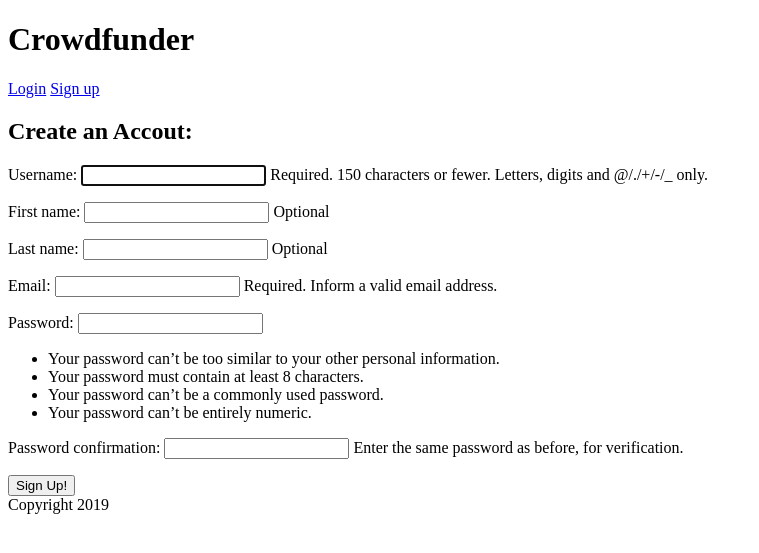
After one commit to cindychea/crowdfunder, a Django app: page /signup/ in a window 1280 px wide. The commit adds this page. Shown: the top 553 px of the page, without its empty margins (0-759 px from the left). Run offline with Django 3.2, Linux system fonts and the light colour scheme.

Commit message:
Created logic for SignUp, Login and Logout. Created Templates for Login and Signup.

```diff
--- a/crowdfunder/crowdfunder/forms.py
+++ b/crowdfunder/crowdfunder/forms.py
@@ -0,0 +1,16 @@
+from django import forms
+from django.contrib.auth.models import User
+from django.contrib.auth.forms import UserCreationForm
+
+class LoginForm(forms.Form):
+    username = forms.CharField(label="User Name", max_length=64)
+    password = forms.CharField(widget=forms.PasswordInput())
+
+class SignUpForm(UserCreationForm):
+    first_name = forms.CharField(max_length=30, required=False, help_text='Optional')
+    last_name = forms.CharField(max_length=30, required=False, help_text='Optional')
+    email = forms.EmailField(max_length=254, help_text='Required. Inform a valid email address.')
+
+    class Meta:
+        model = User
+        fields = ('username', 'first_name', 'last_name', 'email', 'password1', 'password2')
--- a/crowdfunder/crowdfunder/templates/base.html
+++ b/crowdfunder/crowdfunder/templates/base.html
@@ -9,8 +9,8 @@
 <body>
     <header>
         <h1>Crowdfunder</h1>
-        <a href="#">Login</a>
-        <a href="#">Sign up</a>
+        <a href="{% url 'login' %}">Login</a>
+        <a href="{% url 'signup' %}">Sign up</a>
         <!-- Search Bar go here -->
     </header>
     {% block content %}
--- /dev/null
+++ b/crowdfunder/crowdfunder/templates/signup.html
@@ -0,0 +1,10 @@
+{% extends 'base.html' %}
+
+{% block content %}
+    <h2>Create an Accout:</h2>
+    <form action="{% url 'signup' %}" method="POST">
+        {% csrf_token %}
+        {{ form.as_p }}
+        <button type="submit">Sign Up!</button>
+    </form>
+{% endblock %}
--- a/crowdfunder/crowdfunder/urls.py
+++ b/crowdfunder/crowdfunder/urls.py
@@ -20,5 +20,8 @@
 urlpatterns = [
     path('', views.root),
     path('admin/', admin.site.urls),
-    path('home/', views.home_page, name='home')
+    path('home/', views.home_page, name='home'),
+    path('login/', views.login_view, name='login'),
+    path('logout/', views.logout_view, name='logout'),
+    path('signup/', views.signup_view, name='signup')
 ]
--- a/crowdfunder/crowdfunder/views.py
+++ b/crowdfunder/crowdfunder/views.py
@@ -6,6 +6,7 @@
 from django.contrib.auth.decorators import login_required
 from datetime import date
 from crowdfunder.models import Project, Reward, Backing
+from crowdfunder.forms import LoginForm, SignUpForm
 
 
 def root(request):
@@ -14,3 +15,43 @@
 
 def home_page(request):
     pass
+
+def login_view(request):
+    if request.user.is_authenticated:
+        return redirect('home')
+    if request.method == 'POST':
+        form = LoginForm(request.POST)
+        if form.is_valid():
+            username = form.cleaned_data['username']
+            pw = form.cleaned['password']
+            user = authenticate(username=username, password=pw)
+            if user is not None:
+                login(request, user)
+                return redirect('home')
+            else:
+                form.add_error('username', 'Login Failed')
+    else:
+        form=LoginForm()
+
+    context = {'form': form}
+    return render(request, 'login.html', context)
+
+def logout_view(request):
+    logout(request)
+    return redirect('home')
+
+def signup_view(request):
+    if request.method == 'POST':
+        form = SignUpForm(request.POST)
+        if form.is_valid():
+            form.save()
+            username = form.cleaned_data.get('username')
+            raw_password = form.cleaned_data.get('password1')
+            user = authenticate(username=username, password=raw_password)
+            login(request, user)
+            return redirect('home')
+    else:
+        form = SignUpForm()
+
+    context = {'form': form}
+    return render(request, 'signup.html', context)
```
Also changed, not shown: crowdfunder/crowdfunder/templates/login.html (added, +9 -0 lines).
